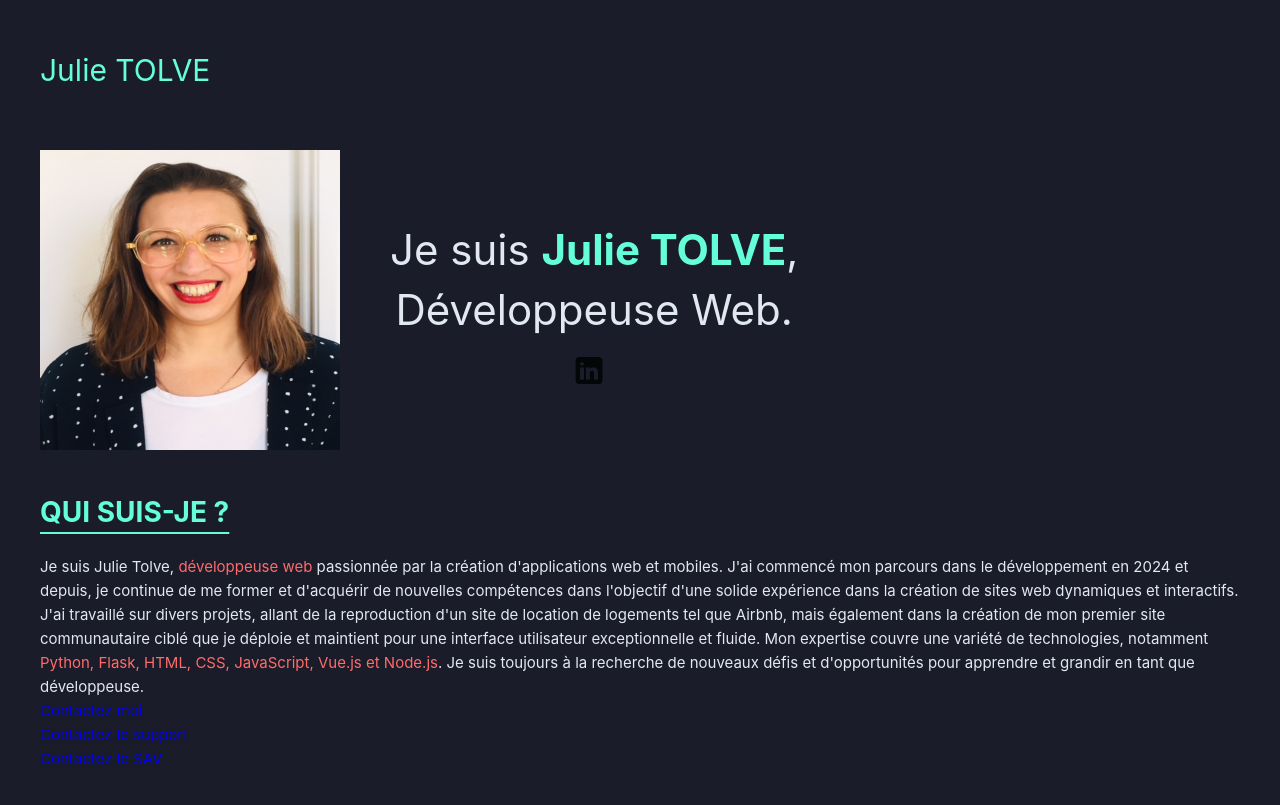
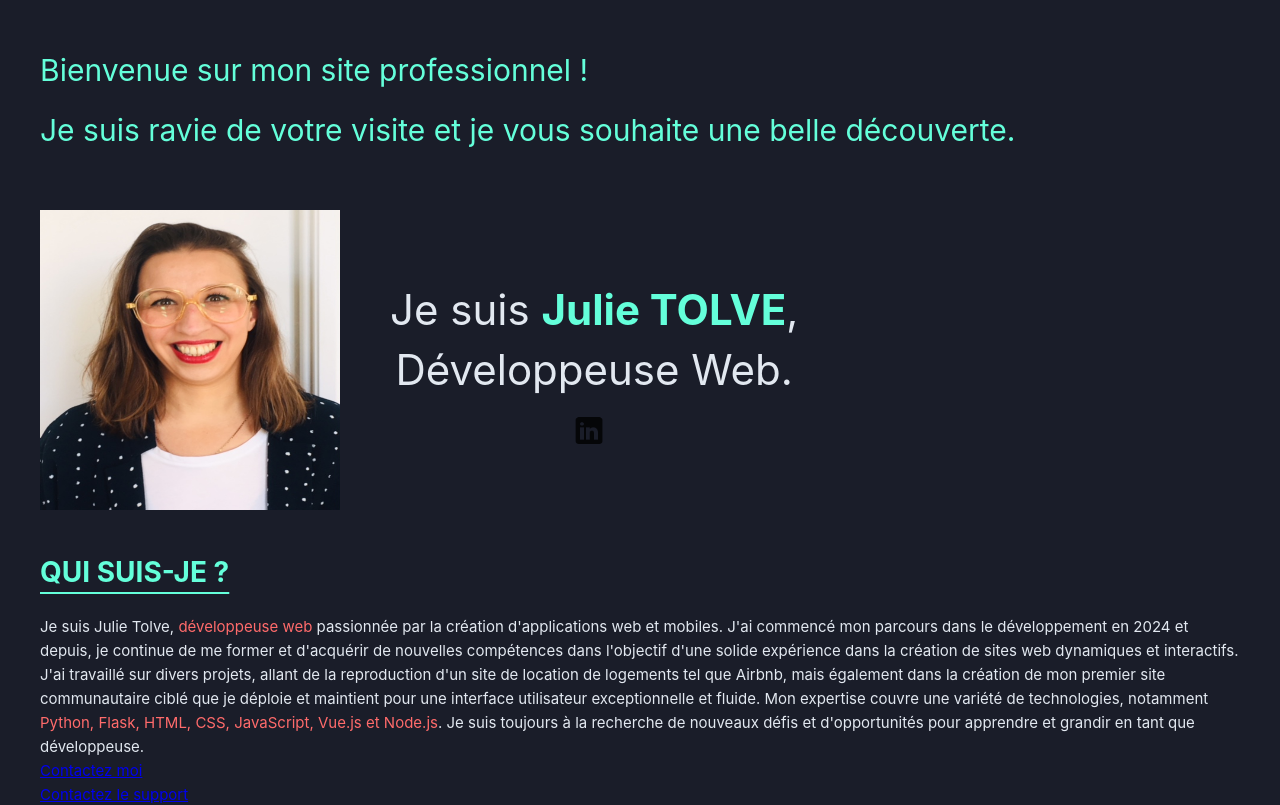
Before and after one commit to JulieRaph/Portfolio_Projects, a Vue app: page / in a window 1280 px wide. Shown: the top 805 px of the page. Built offline with nearby package versions, Linux system fonts and the light colour scheme.

Commit message:
feat: Update PageHeader component with welcoming message

```diff
--- a/src/components/PageHeader.vue
+++ b/src/components/PageHeader.vue
@@ -4,7 +4,8 @@
 </script>
 
 <template>
-    <h1 class="text-highlight-1">Julie TOLVE</h1>
+    <h1 class="text-highlight-1">Bienvenue sur mon site professionnel !<br>
+        Je suis ravie de votre visite et je vous souhaite une belle découverte.</h1>
 </template>
 
 <style scoped>
```
